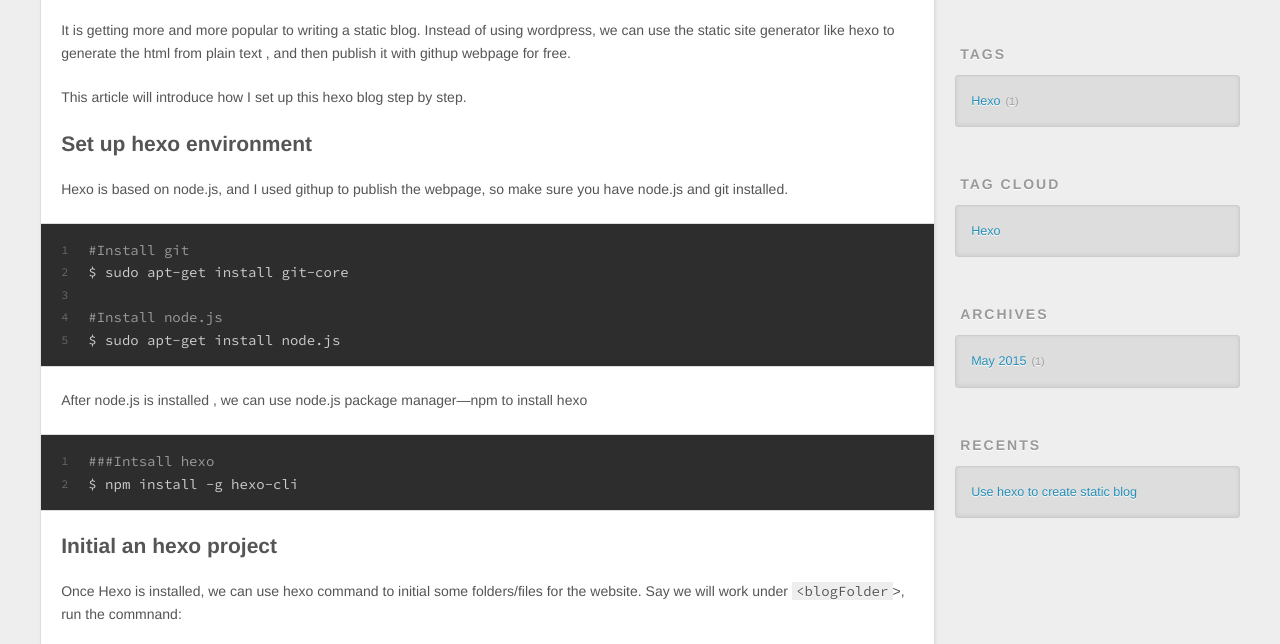
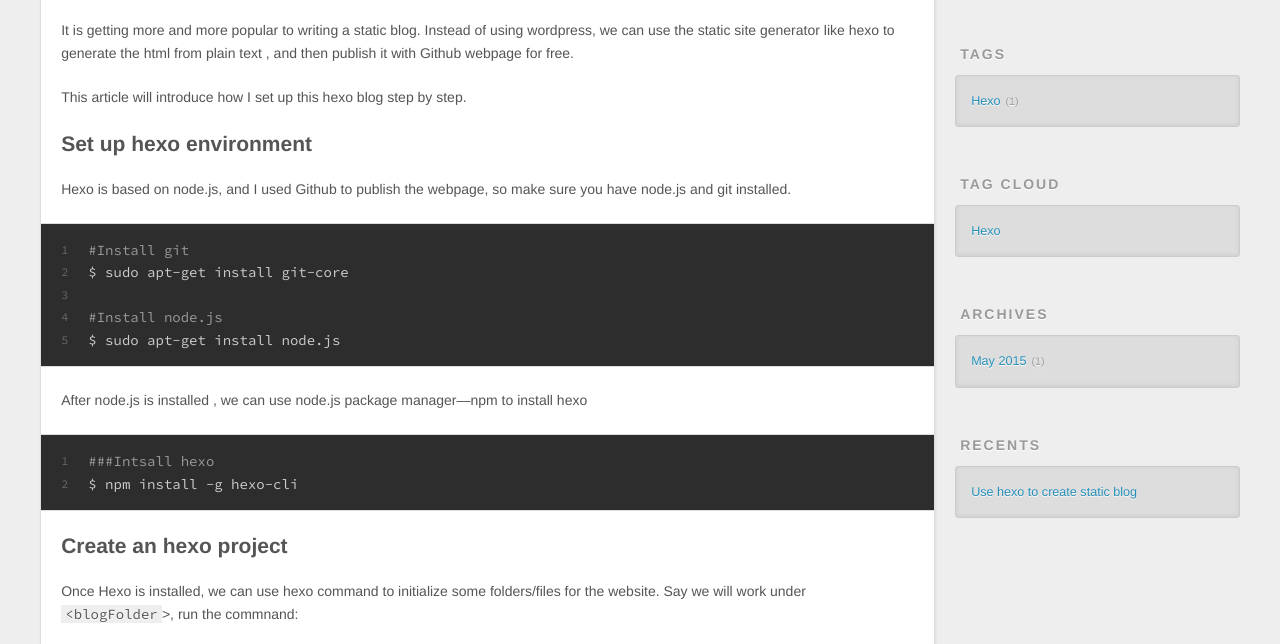
Before and after one commit to DanLin123/lindanxmu.github.io, a plain HTML site: page 2015/05/02/First-Blog/index.html in a window 1280 px wide. Shown: the part 434-1078 px from the top of the page. Drawn offline with nearby package versions, Linux system fonts and the light colour scheme; files that its build step writes are made by us from their sources; files whose address does not match are found by name.

Commit message:
Site updated: 2015-05-04 22:57:48

```diff
--- a/2015/05/02/First-Blog/index.html
+++ b/2015/05/02/First-Blog/index.html
@@ -89,12 +89,12 @@
 
     <div class="article-entry" itemprop="articleBody">
 
-        <p>It is getting more and more popular to writing a static blog. Instead of using wordpress, we can use the static site generator like hexo to generate the html from plain text , and then publish it with githup webpage for free.</p>
+        <p>It is getting more and more popular to writing a static blog. Instead of using wordpress, we can use the static site generator like hexo to generate the html from plain text , and then publish it with Github webpage for free.</p>
 <p>This article will introduce how I set up this hexo blog step by step.</p>
-<h2 id="Set_up_hexo_environment">Set up hexo environment</h2><p>Hexo is based on node.js, and I used githup to publish the webpage, so make sure you have node.js and git installed. </p>
+<h2 id="Set_up_hexo_environment">Set up hexo environment</h2><p>Hexo is based on node.js, and I used Github to publish the webpage, so make sure you have node.js and git installed. </p>
 <figure class="highlight bash"><table><tr><td class="gutter"><pre><span class="line">1</span><br><span class="line">2</span><br><span class="line">3</span><br><span class="line">4</span><br><span class="line">5</span><br></pre></td><td class="code"><pre><span class="line"><span class="comment">#Install git</span></span><br><span class="line">$ sudo apt-get install git-core</span><br><span class="line"></span><br><span class="line"><span class="comment">#Install node.js</span></span><br><span class="line">$ sudo apt-get install node.js</span><br></pre></td></tr></table></figure>
 <p>After node.js is installed , we can use node.js package manager—npm to install hexo<br><figure class="highlight bash"><table><tr><td class="gutter"><pre><span class="line">1</span><br><span class="line">2</span><br></pre></td><td class="code"><pre><span class="line"><span class="comment">###Intsall hexo </span></span><br><span class="line">$ npm install -g hexo-cli</span><br></pre></td></tr></table></figure></p>
-<h2 id="Initial_an_hexo_project">Initial an hexo project</h2><p>Once Hexo is installed, we can use hexo command to initial some folders/files for the website. Say we will work under <code>&lt;blogFolder</code>&gt;, run the commnand:<br><figure class="highlight bash"><table><tr><td class="gutter"><pre><span class="line">1</span><br><span class="line">2</span><br><span class="line">3</span><br></pre></td><td class="code"><pre><span class="line">$ Hexo init &lt;blogfolder&gt;</span><br><span class="line">$ <span class="built_in">cd</span> &lt;blogfolder&gt;</span><br><span class="line">$ npm install</span><br></pre></td></tr></table></figure></p>
+<h2 id="Create_an_hexo_project">Create an hexo project</h2><p>Once Hexo is installed, we can use hexo command to initialize some folders/files for the website. Say we will work under <code>&lt;blogFolder</code>&gt;, run the commnand:<br><figure class="highlight bash"><table><tr><td class="gutter"><pre><span class="line">1</span><br><span class="line">2</span><br><span class="line">3</span><br></pre></td><td class="code"><pre><span class="line">$ Hexo init &lt;blogfolder&gt;</span><br><span class="line">$ <span class="built_in">cd</span> &lt;blogfolder&gt;</span><br><span class="line">$ npm install</span><br></pre></td></tr></table></figure></p>
 <p>Once initialised, the <code>&lt;blogFolder</code>&gt; will looks like:<br><figure class="highlight bash"><table><tr><td class="gutter"><pre><span class="line">1</span><br><span class="line">2</span><br><span class="line">3</span><br><span class="line">4</span><br><span class="line">5</span><br><span class="line">6</span><br><span class="line">7</span><br><span class="line">8</span><br><span class="line">9</span><br></pre></td><td class="code"><pre><span class="line">.</span><br><span class="line">├── _config.yml</span><br><span class="line">├── package.json</span><br><span class="line">├── scaffolds</span><br><span class="line">├── scripts</span><br><span class="line">├── <span class="built_in">source</span></span><br><span class="line">|   ├── _drafts</span><br><span class="line">|   └── _posts</span><br><span class="line">└── themes</span><br></pre></td></tr></table></figure></p>
 <p>In this blog, we can only care about:</p>
 <h3 id="_config-yaml">_config.yaml</h3><p>This is for website configuration, mostly it will decide how generated static page will be deployed to the webserver.</p>
@@ -104,12 +104,12 @@
 <h2 id="Generate_static_webpages_publish_to_server">Generate static webpages publish to server</h2><p>Use hexo command command to translate Makrdown file to static webpages.<br><figure class="highlight bash"><table><tr><td class="gutter"><pre><span class="line">1</span><br><span class="line">2</span><br></pre></td><td class="code"><pre><span class="line"><span class="comment"># cd &lt;blogFolder&gt;</span></span><br><span class="line">$ Hexo generate</span><br></pre></td></tr></table></figure></p>
 <p>The static page are generated under publish folder. We can start local Hexo server for this pages.<br><figure class="highlight bash"><table><tr><td class="gutter"><pre><span class="line">1</span><br></pre></td><td class="code"><pre><span class="line">$ Hexo server</span><br></pre></td></tr></table></figure></p>
 <p>Now you can visit the website(default port is 4000): <a href="http://localhost:4000/" target="_blank" rel="external">http://localhost:4000/</a></p>
-<p>The static pages can be publish on other publish webserver. Many people use Githup webpage as it is free and public .<br>In Next article will talk about how to publish blog on Githup.</p>
+<p>The static pages can be publish on other publish webserver. Many people use Github webpage as it is free and public .<br>In Next article will talk about how to publish blog on Github.</p>
 
 
     </div>
     <footer class="article-footer">
-      <a data-url="http://lindanxmu.github.io/HexoBlog/2015/05/02/First-Blog/" data-id="ci993ms2000017936evatgjil" class="article-share-link">Share</a>
+      <a data-url="http://lindanxmu.github.io/HexoBlog/2015/05/02/First-Blog/" data-id="ci9a0hbuc0001p236kigvbnaj" class="article-share-link">Share</a>
 
 
   <ul class="article-tag-list"><li class="article-tag-list-item"><a class="article-tag-list-link" href="/HexoBlog/tags/Hexo/">Hexo</a></li></ul>
```
Also changed, not shown: index.html (+5 -5 lines).
